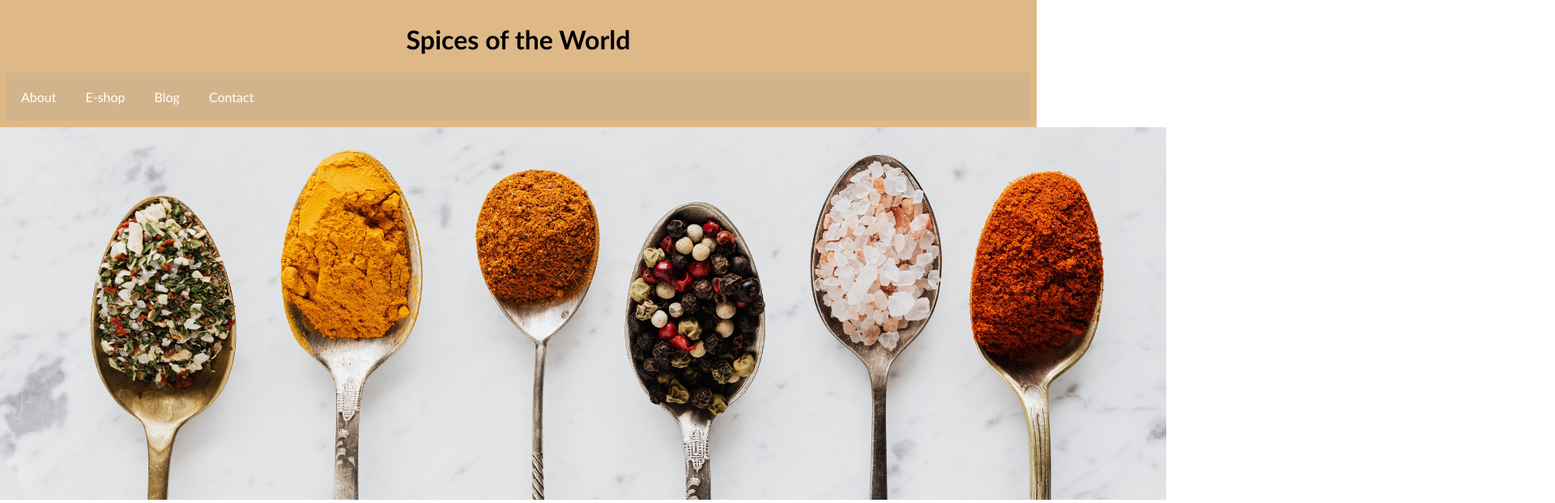
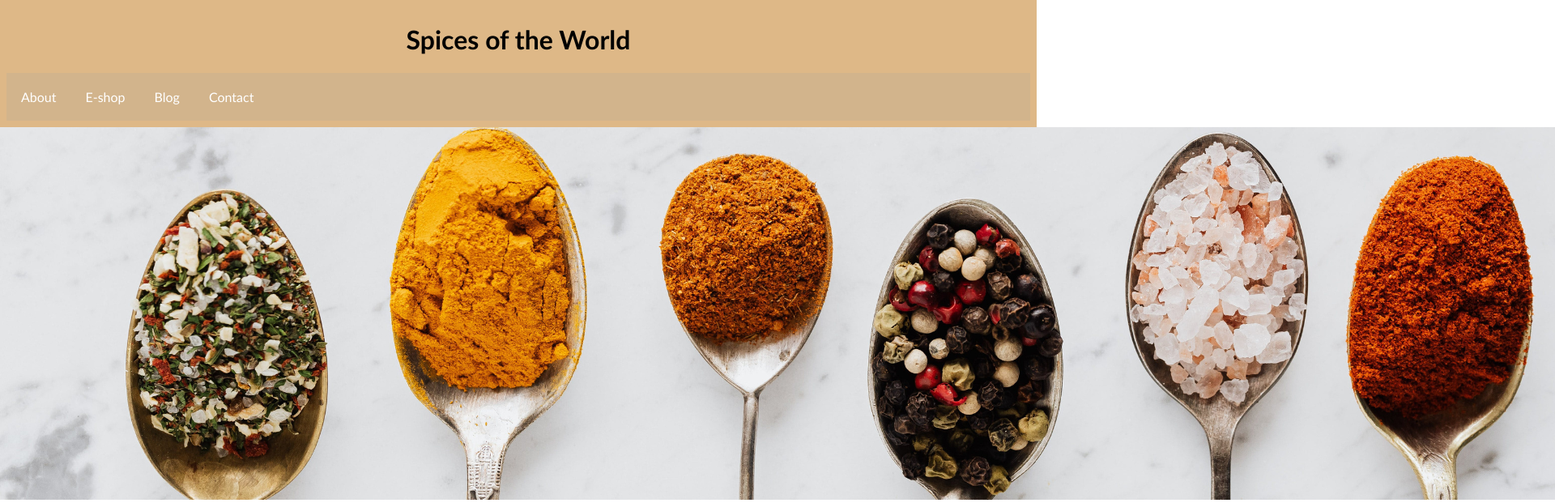
Before and after one commit to tatevik9/Spices-of-the-world, a plain HTML site: page index.html in a window 1280 px wide. Shown: the top 621 px of the page at 81% size, 1920 px wide, since content can reach past the window. Drawn offline with Linux system fonts and the light colour scheme.

Commit message:
Update index.html

```diff
--- a/index.html
+++ b/index.html
@@ -88,7 +88,7 @@
     </header>
 
     <section>
-        <img src="https://github.com/tatevik9/Spices-of-the-world/blob/master/Spices%20png%20(1).png?raw=true">
+        <img src="https://github.com/tatevik9/Spices-of-the-world/blob/master/Untitled%20design%20(10).png?raw=true">
     </section>
 </body>
 
```
